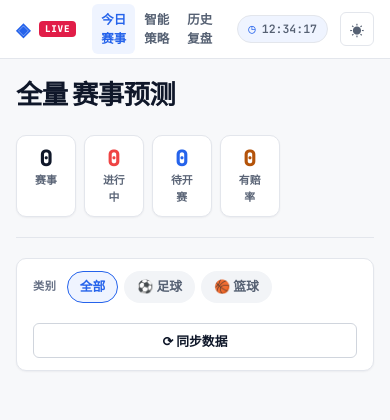
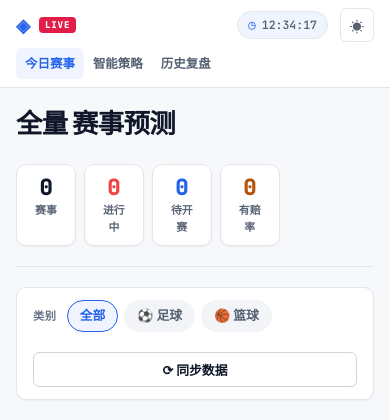
Before and after one commit to YGone-001/Daily-Sports-Lottery, a Flask app: page / in a window 390 px wide. Shown: the top 420 px of the page. Run offline with Flask 3, Linux system fonts and the light colour scheme.

Commit message:
fix: reflow mobile nav into two rows to stop link text wrapping

```diff
--- a/static/css/style.css
+++ b/static/css/style.css
@@ -138,6 +138,7 @@ a { color: inherit; text-decoration: none; }
     font-weight: 600;
     color: var(--text-secondary);
     transition: all .15s;
+    white-space: nowrap;
 }
 
 .nav-link:hover { background: var(--bg-overlay); color: var(--text-primary); }
@@ -1012,8 +1013,20 @@ a { color: inherit; text-decoration: none; }
    响应式
    ====================================================================== */
 @media (max-width: 860px) {
-    .nav-inner { gap: 16px; padding: 0 16px; }
+    /* 导航折成两行：品牌与状态在首行，导航链接独占第二行。
+       原先固定 58px 高且不换行，窄屏下链接会被压到折字并横向溢出。 */
+    .nav-inner {
+        height: auto;
+        min-height: 58px;
+        flex-wrap: wrap;
+        gap: 6px 14px;
+        padding: 8px 16px;
+    }
+    .nav-brand { order: 1; }
+    .nav-right { order: 2; margin-left: auto; }
+    .nav-links { order: 3; flex: 0 0 100%; gap: 4px; }
     .brand-text { display: none; }
+    .sync-badge { display: none; }
     .main-content { padding: 20px 16px 48px; }
     .terminal-header { flex-direction: column; align-items: flex-start; }
     .stat-cluster { width: 100%; }
```
